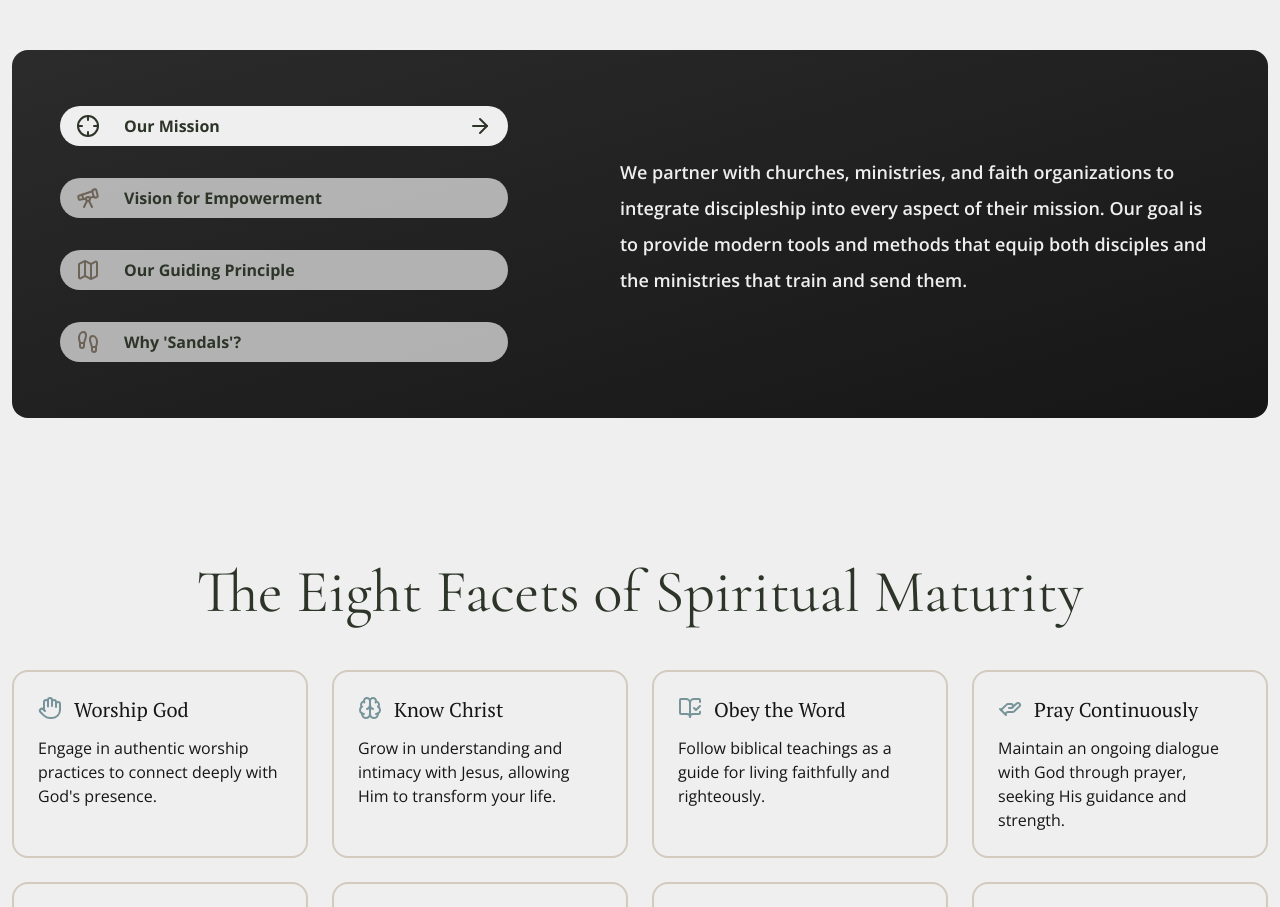
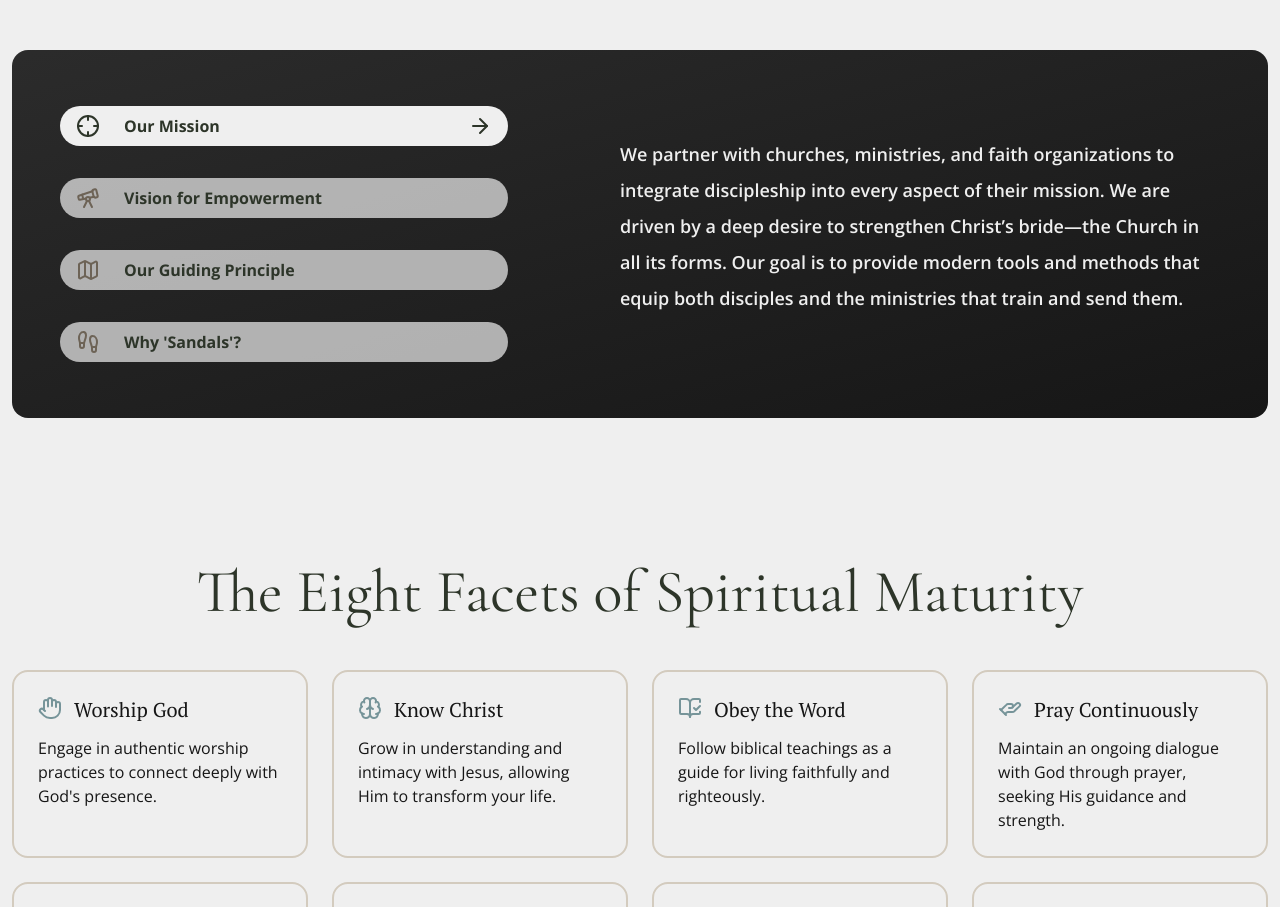
Before and after one commit to pandalexander/sandals-site, a React (Vite) app: page / in a window 1280 px wide. Shown: the part 1780-2687 px from the top of the page. Built offline with nearby package versions, Linux system fonts and the light colour scheme.

Commit message:
Change mission copy

```diff
--- a/src/components/Mission.jsx
+++ b/src/components/Mission.jsx
@@ -13,7 +13,8 @@ const Mission = () => {
   const missionData = [
     {
       title: "Our Mission",
-      copy: "We partner with churches, ministries, and faith organizations to integrate discipleship into every aspect of their mission. Our goal is to provide modern tools and methods that equip both disciples and the ministries that train and send them.",
+      copy: "We partner with churches, ministries, and faith organizations to integrate discipleship into every aspect of their mission. We are driven by a deep desire to strengthen Christ’s bride—the Church in all its forms. Our goal is to provide modern tools and methods that equip both disciples and the ministries that train and send them.",
+
       icon: Crosshair,
     },
     {
```
